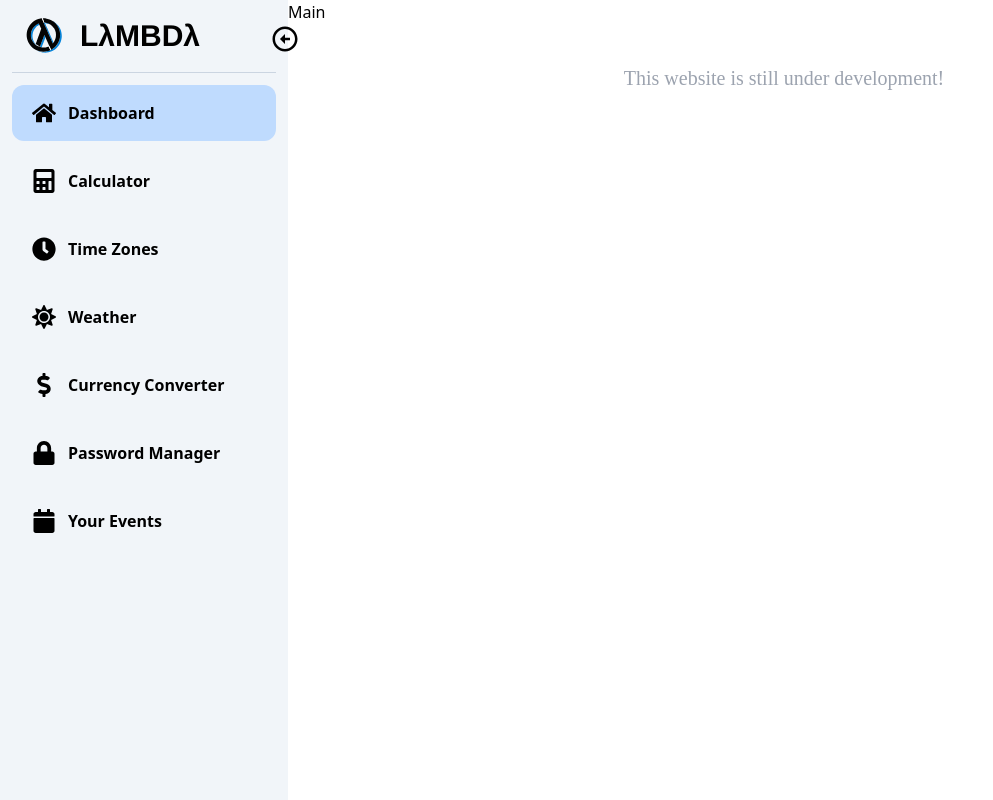
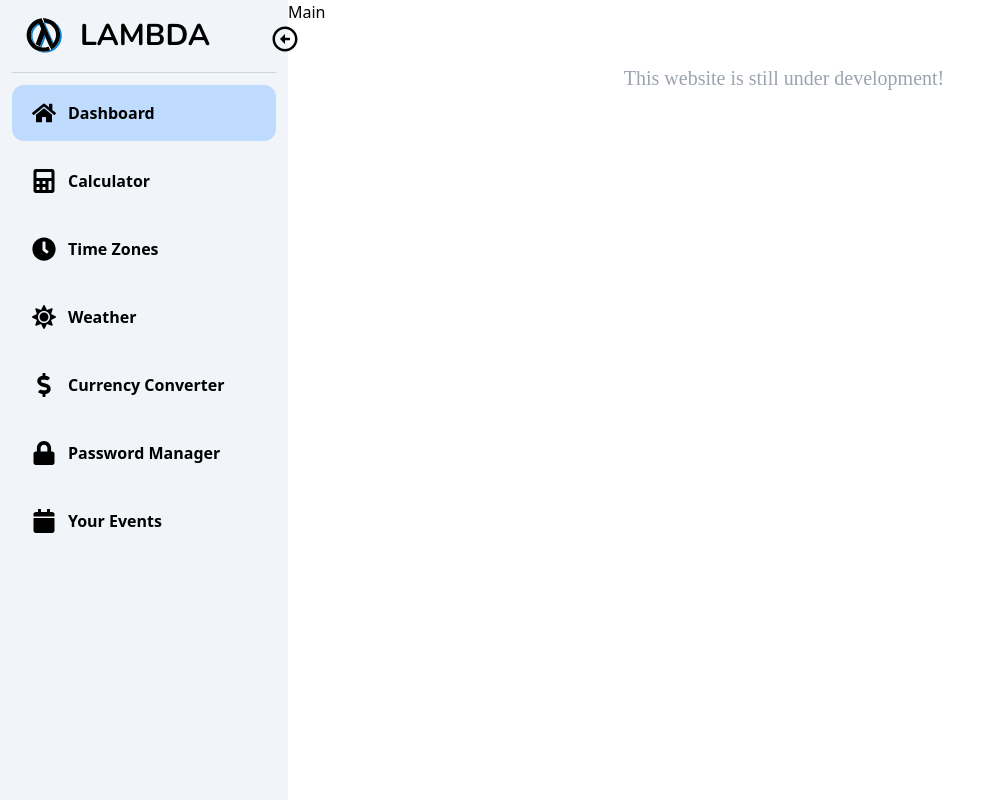
Before and after one commit to ChampX5/lambda, a React (Create React App) app in the folder client/: page / in a window 1280 px wide. Shown: the whole page, without its empty margins (0-993 px from the left). Built offline with nearby package versions, Linux system fonts and the light colour scheme.

Commit message:
changed font for brand

```diff
--- a/client/public/index.html
+++ b/client/public/index.html
@@ -25,6 +25,13 @@
       Learn how to configure a non-root public URL by running `npm run build`.
     -->
         <title>Lambda</title>
+
+        <link rel="preconnect" href="https://fonts.googleapis.com" />
+        <link rel="preconnect" href="https://fonts.gstatic.com" crossorigin />
+        <link
+            href="https://fonts.googleapis.com/css2?family=Nunito:wght@700&display=swap"
+            rel="stylesheet"
+        />
     </head>
     <body>
         <noscript>You need to enable JavaScript to run this app.</noscript>
@@ -38,6 +45,5 @@
 
       To begin the development, run `npm start` or `yarn start`.
       To create a production bundle, use `npm run build` or `yarn build`.
-    -->
-  </body>
+    --></body>
 </html>
--- a/client/src/components/Sidebar.tsx
+++ b/client/src/components/Sidebar.tsx
@@ -136,7 +136,7 @@ const Sidebar = () => {
             <div
                 className={`${
                     sidebarOpen ? 'rotate-180' : 'rotate-0'
-                } rounded-full text-3xl absolute top-3 md:top-6 text-black pointer-events-auto -right-3 transition-all duration-300 ease-in-out cursor-pointer`}
+                } rounded-full text-3xl absolute top-3 md:top-6 text-black pointer-events-auto -right-3 transition-all duration-300 delay-200 ease-in-out cursor-pointer`}
             >
                 <BiRightArrowCircle
                     onClick={() => setSidebarOpen(!sidebarOpen)}
@@ -158,7 +158,11 @@ const Sidebar = () => {
                                 sidebarOpen ? 'mr-3' : 'mr-0'
                             } transition-[margin-right]`}
                         >
-                            <img src={logo} alt="lg" className={`h-12 aspect-square`} />
+                            <img
+                                src={logo}
+                                alt='lg'
+                                className={`h-12 aspect-square`}
+                            />
                         </span>
 
                         <span
@@ -166,14 +170,14 @@ const Sidebar = () => {
                                 sidebarOpen
                                     ? 'opacity-1 w-32 pointer-events-auto'
                                     : 'opacity-0 w-0 pointer-events-none'
-                            } transition-all duration-300 whitespace-nowrap font-[Helvetica] font-semibold text-3xl`}
+                            } transition-all duration-300 whitespace-nowrap font-[Nunito] font-semibold text-3xl`}
                         >
-                            L&lambda;MBD&lambda;
+                            LAMBDA
                         </span>
                     </div>
                 </Link>
 
-                <hr className="w-full mb-3 border-slate-300" />
+                <hr className='w-full mb-3 border-slate-300' />
 
                 {sidebarItems.map((link) => (
                     <SidebarButton
```
Lines whose indentation alone changed are shown as unchanged.
